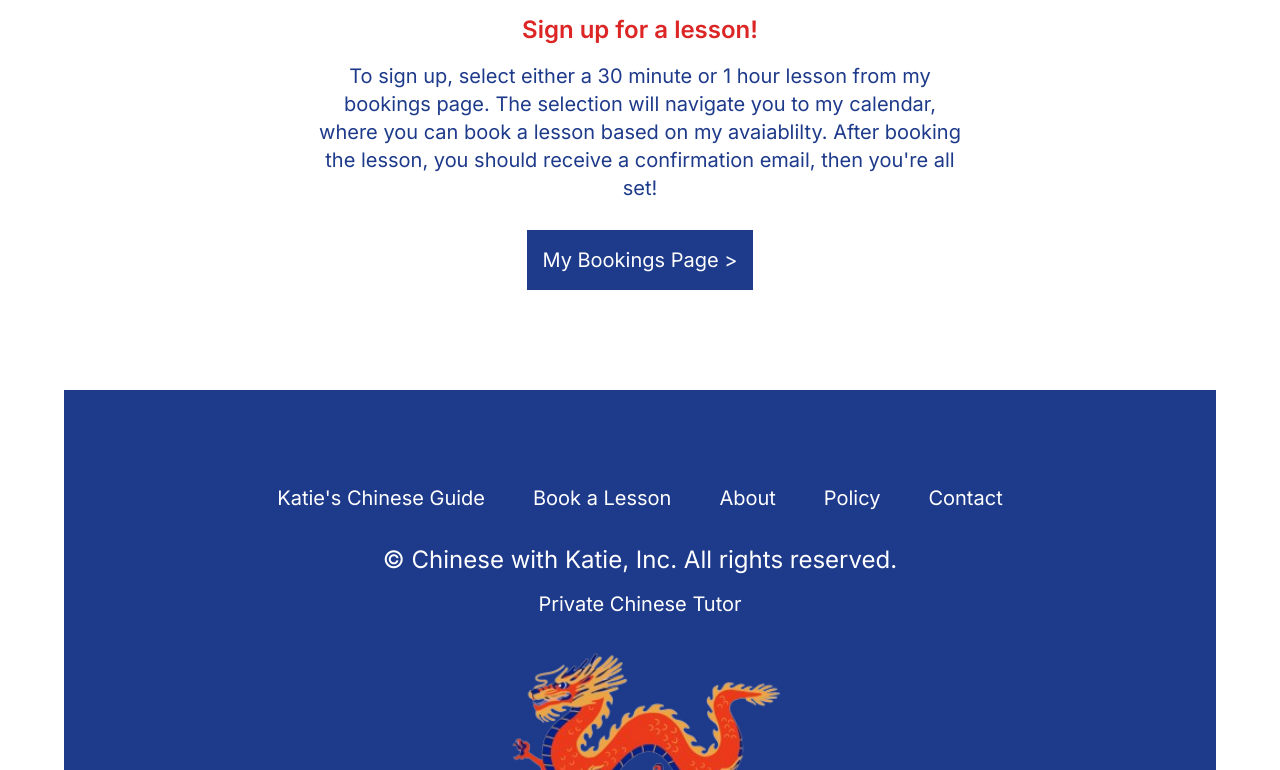
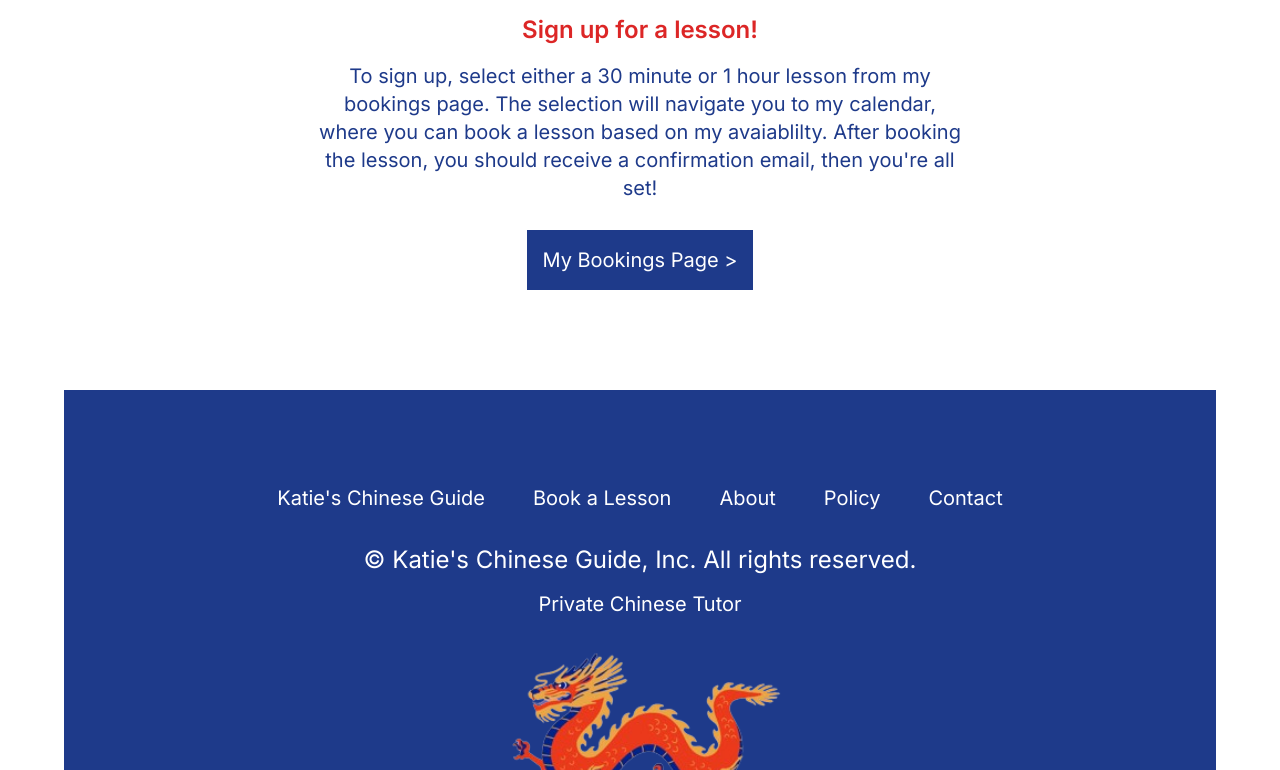
Before and after one commit to zachcygan/chinese_with_katie, a Next.js app: page / in a window 1280 px wide. Shown: the part 4422-5192 px from the top of the page. Built offline with nearby package versions, Linux system fonts and the light colour scheme.

Commit message:
changed verbiage

```diff
--- a/src/components/footer.tsx
+++ b/src/components/footer.tsx
@@ -39,7 +39,7 @@ export default function Footer() {
         </nav>
         <div className='text-center'>
           <p className="mt-10 text-center text-2xl leading-5 text-white">
-            &copy; Chinese with Katie, Inc. All rights reserved.
+            &copy; Katie's Chinese Guide, Inc. All rights reserved.
           </p>
           <div className='mt-5 text-xl text-white'>
             Private Chinese Tutor
```
